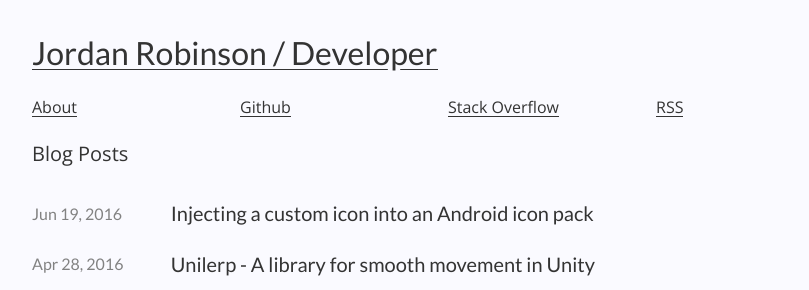
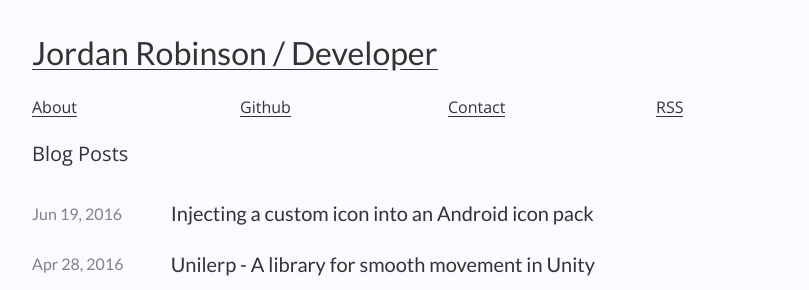
Before and after one commit to jordanrobinson/blog, a Jekyll site: the page built from index.html, in a window 1280 px wide. Shown: the top 290 px of the page, without its empty margins (208-1017 px from the left). Built offline with Jekyll 4.4.1, drawn with Linux system fonts in a browser that asks for light colours.

Commit message:
Updates header link to mailto

```diff
--- a/_includes/header.html
+++ b/_includes/header.html
@@ -15,8 +15,8 @@
                 </a>
             </li>
             <li class="col-xs-6 col-md-3 header-link">
-                <a href="https://stackoverflow.com/users/story/1666167?view=Cv">
-                    Stack Overflow
+                <a href="mailto:me@jordanrobinson.co.uk">
+                    Contact
                 </a>
             </li>
             <li class="col-xs-6 col-md-3 header-link">
```
